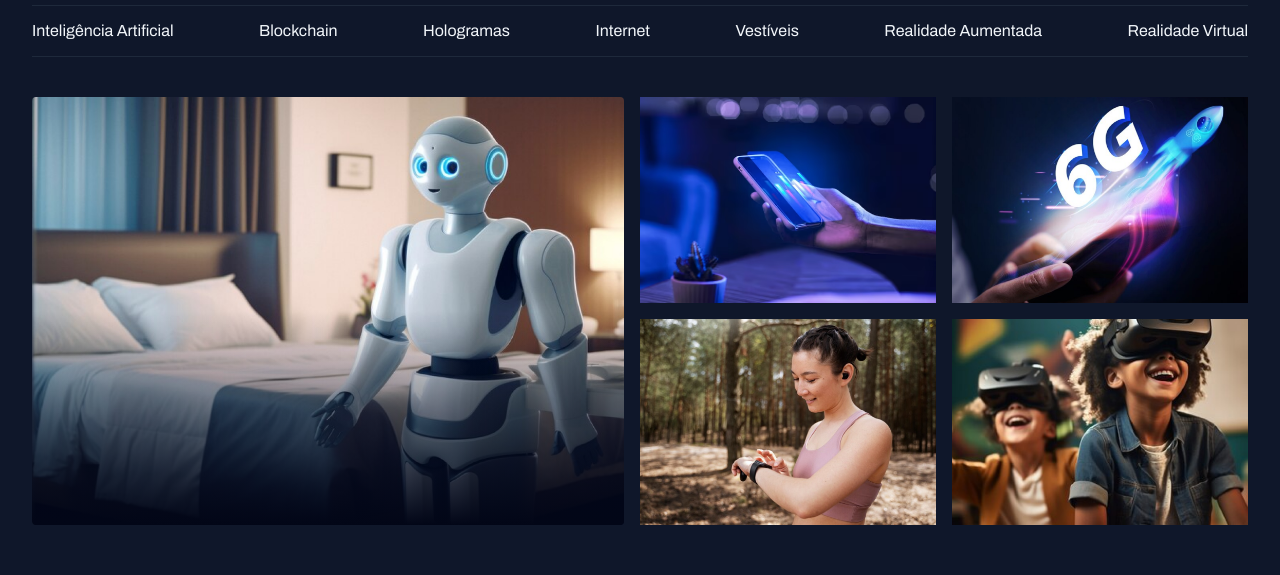
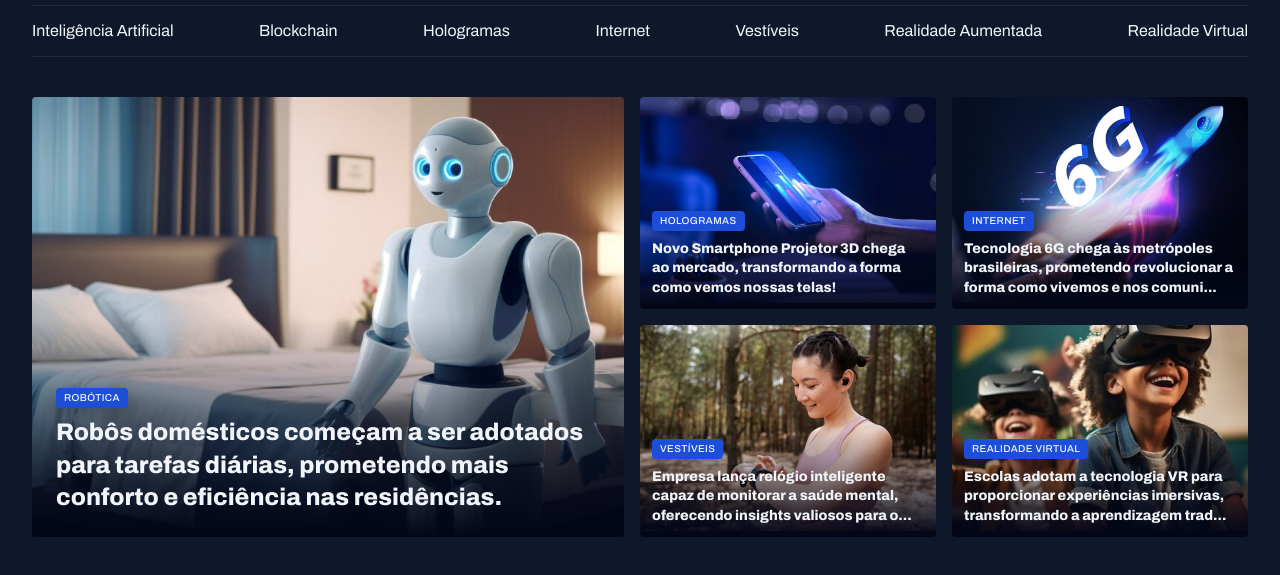
Before and after one commit to bsnmartins/PROJETO5_PORTAL, a plain HTML site: page index.html in a window 1280 px wide. Shown: the part 43-618 px from the top of the page. Drawn offline with Linux system fonts and the light colour scheme.

Commit message:
highlights end

```diff
--- a/index.html
+++ b/index.html
@@ -38,22 +38,42 @@
 </header>
  <main class="grid container">
     <section id="featured" class="grid grid-flow-col gap-16">
-        <div class="card">
-            <img src="./assets/imgs/Image 01.png" alt="">
-        </div>
+        <figure class="card">
+            <img src="./assets/imgs/Image 01.png" alt="Robôs domésticos começam a ser adotados para tarefas diárias, prometendo mais conforto e eficiência nas residências.">
+            <figcaption>
+                <span class="content-tag">Robótica</span>
+                <h2 class="text-2xl">Robôs domésticos começam a ser adotados para tarefas diárias, prometendo mais conforto e eficiência nas residências.</h2>
+            </figcaption>
+        </figure>
         <div class="grid grid-cols-2 gap-16">
-            <div>
-                <img src="./assets/imgs/Image 02.png" alt="">
-            </div>
-            <div>
-                <img src="./assets/imgs/Image 03.png" alt="">
-            </div>
-            <div>
-                <img src="./assets/imgs/Image 04.png" alt="">
-            </div>
-            <div>
-                <img src="./assets/imgs/Image 05.png" alt="">
-            </div>
+            <figure class="card">
+                <img src="./assets/imgs/Image 02.png" alt="Novo Smartphone Projetor 3D chega ao mercado, transformando a forma como vemos nossas telas!">
+                <figcaption>
+                    <span class="content-tag">Hologramas</span>
+                    <h2 class="text-lg">Novo Smartphone Projetor 3D chega ao mercado, transformando a forma como vemos nossas telas!</h2>
+                </figcaption>
+            </figure>
+            <figure class="card">
+                <img src="./assets/imgs/Image 03.png" alt="Tecnologia 6G chega às metrópoles brasileiras, prometendo revolucionar a forma como vivemos e nos comunicamos.">
+                <figcaption>
+                    <span class="content-tag">Internet</span>
+                    <h2 class="text-lg">Tecnologia 6G chega às metrópoles brasileiras, prometendo revolucionar a forma como vivemos e nos comuni...</h2>
+                </figcaption>
+            </figure>
+            <figure class="card">
+                <img src="./assets/imgs/Image 04.png" alt="Empresa lança relógio inteligente capaz de monitorar a saúde mental, oferecendo insights valiosos para o bem-estar pessoal.">
+                <figcaption>
+                    <span class="content-tag">Vestíveis</span>
+                    <h2 class="text-lg">Empresa lança relógio inteligente capaz de monitorar a saúde mental, oferecendo insights valiosos para o...</h2>
+                </figcaption>
+            </figure>
+            <figure class="card">
+                <img src="./assets/imgs/Image 05.png" alt="Escolas adotam a tecnologia VR para proporcionar experiências imersivas, transformando a aprendizagem tradicional.">
+                <figcaption>
+                    <span class="content-tag">Realidade Virtual</span>
+                    <h2 class="text-lg">Escolas adotam a tecnologia VR para proporcionar experiências imersivas, transformando a aprendizagem trad...</h2>
+                </figcaption>
+            </figure>
          </div>
     </section>
  </main>
--- a/styles/global.css
+++ b/styles/global.css
@@ -53,3 +53,15 @@ img {
 main {
     margin-top: 40px;
 }
+
+.content-tag {
+    display: inline-block;
+    background-color: var(--brand-color-dark);
+    padding: 4px 8px;
+    border-radius: 4px;
+    text-transform: uppercase;
+    font: 500 10px/1.2 var(--font-family);
+    letter-spacing: 0.04em;
+    color: var(--text-color-primary);
+    box-shadow: 0px 4px 16px rgba(2, 6, 23, 0.3);
+}
--- a/styles/sections.css
+++ b/styles/sections.css
@@ -21,4 +21,18 @@
         );
         top: 50%;
     }
+    figcaption {
+        position: absolute;
+        bottom: 0;
+        padding: 24px;
+
+        &:has(.text-lg) {
+            padding: 12px;
+        }
+
+
+        h2 {
+            margin-top: 8px;
+        }
+    }
 }
--- a/styles/utility.css
+++ b/styles/utility.css
@@ -12,3 +12,19 @@
 .gap-16 {
     gap: 16px;
 }
+
+.text-2xl {
+    font: var(--h1);
+}
+
+.text-xl {
+    font: var(--h2);
+}
+
+.text-lg {
+    font: var(--h3);
+}
+
+.text-sm {
+    font: var(--text-sm);
+}
```
